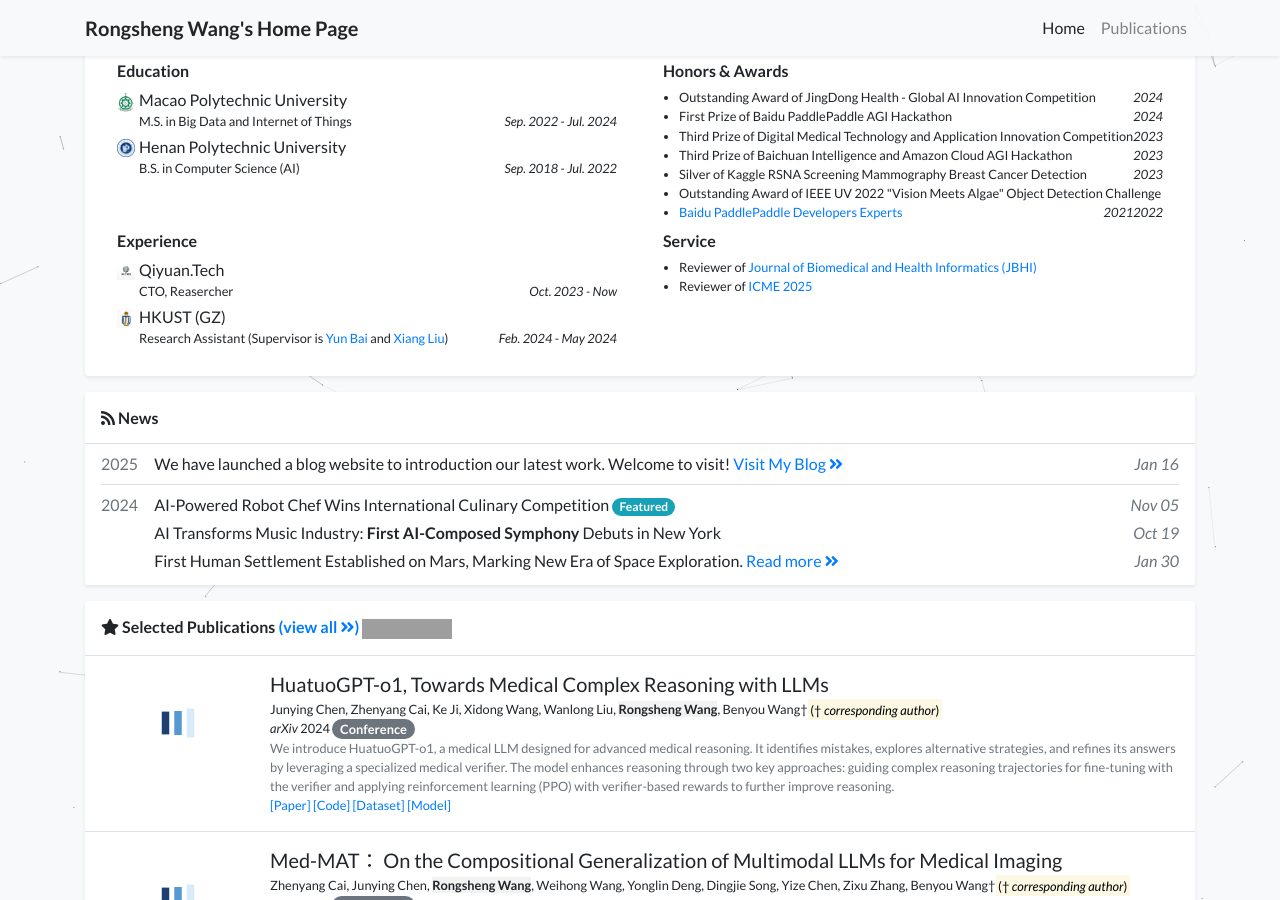
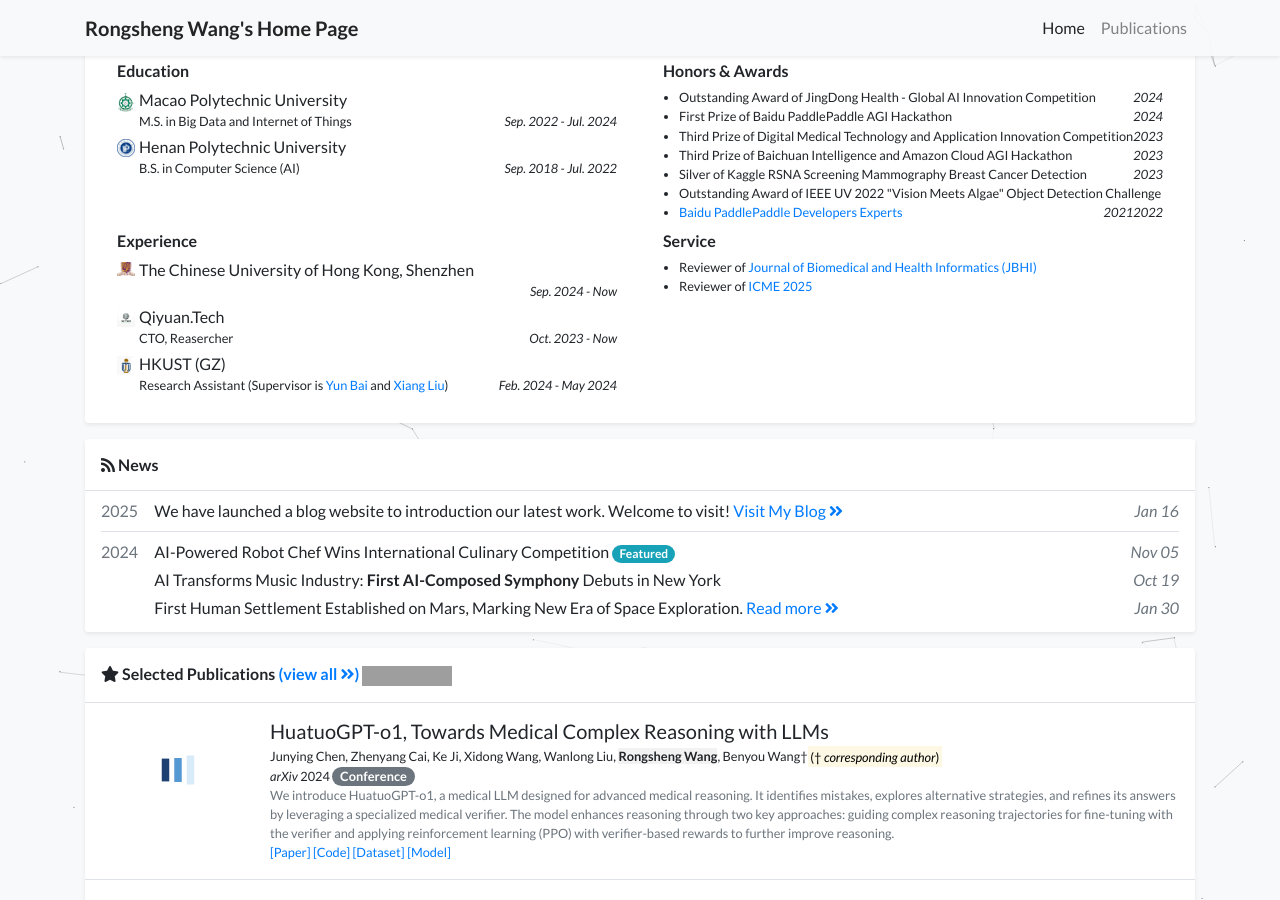
Before and after one commit to WangRongsheng/WangRongsheng.github.io, a Jekyll site: the page built from index.html, in a window 1280 px wide and 900 px high, scrolled down 474 px. Built offline with Jekyll 4.4.1, drawn with Linux system fonts in a browser that asks for light colours; a style sheet for code colours, icons or effects is not loaded; grey boxes are pictures that could not be loaded.

Commit message:
Update profile.yml

```diff
--- a/_data/profile.yml
+++ b/_data/profile.yml
@@ -37,6 +37,10 @@ education:
   date: Sep. 2018 - Jul. 2022
 
 experience:
+- name: The Chinese University of Hong Kong, Shenzhen
+  logo: assets/images/badges/cuhk-sz.png
+  position:
+  date: Sep. 2024 - Now
 - name: Qiyuan.Tech
   logo: assets/images/badges/qiyuan.png
   position: CTO, Reasercher
```
